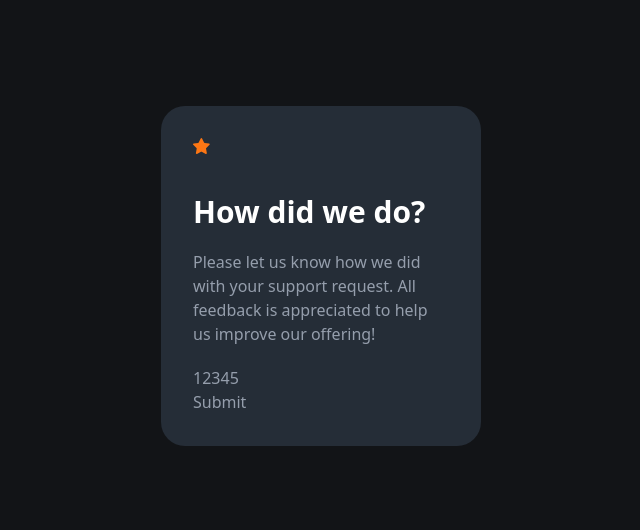
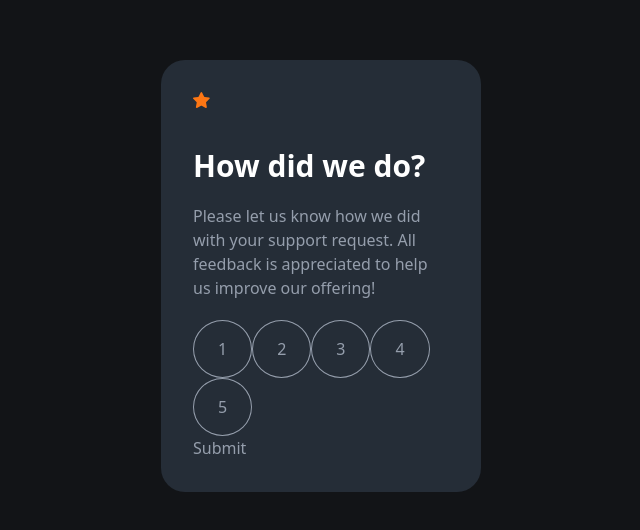
Before and after one commit to azanra/rating-component, a React (Vite) app: page / in a window 1280 px wide. Shown: the part 124-654 px from the top of the page, without its empty margins (319-959 px from the left). Built offline with nearby package versions, Linux system fonts and the light colour scheme.

Commit message:
Size the label and make it round

```diff
--- a/src/component/checkbox.jsx
+++ b/src/component/checkbox.jsx
@@ -1,7 +1,10 @@
 export default function Checkbox({ value, handleSetRating }) {
   return (
     <>
-      <label htmlFor={`rating-${value}`} className="inline-block">
+      <label
+        htmlFor={`rating-${value}`}
+        className="inline-block px-6 py-4 border-1 rounded-[50%]"
+      >
         {value}
       </label>
       <input
```
